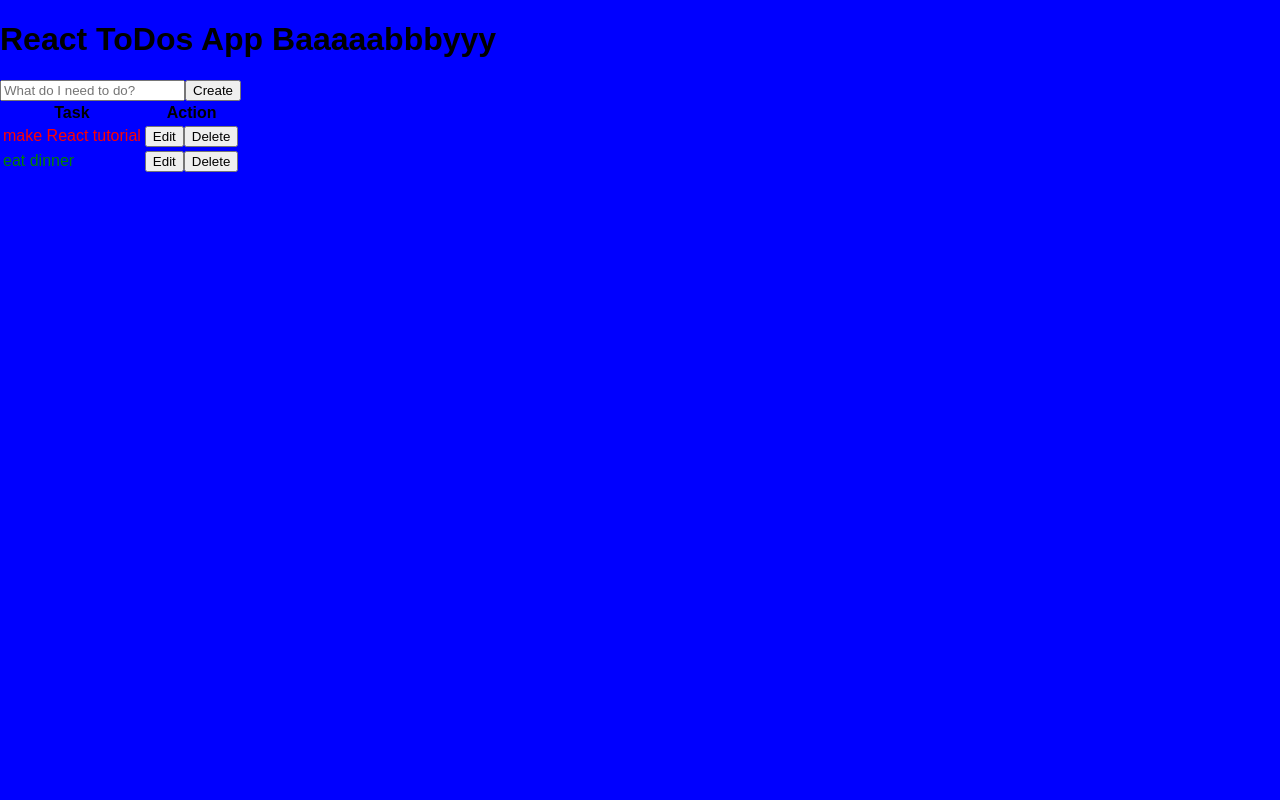
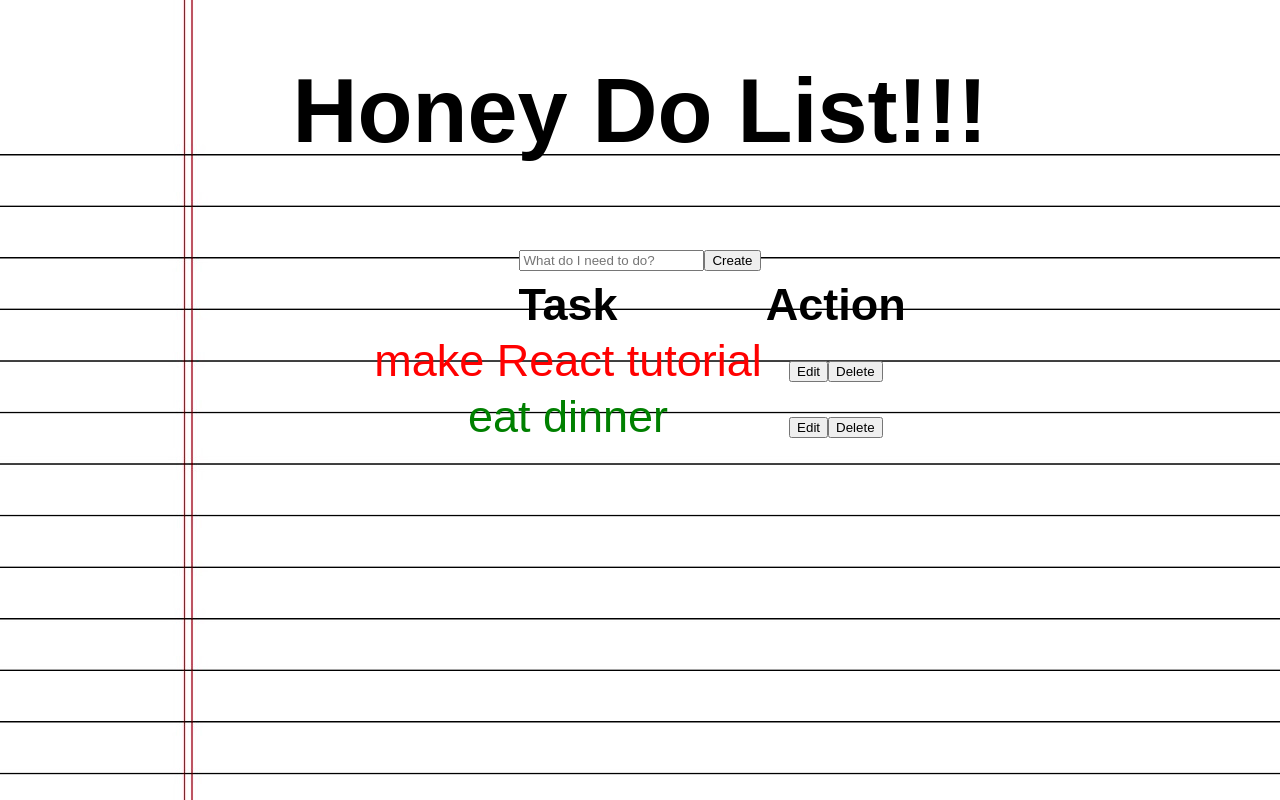
Before and after one commit to ga-wdi-exercises/todo-app-react, a React (Create React App) app: page / in a window 1280 px wide. Built offline with nearby package versions, Linux system fonts and the light colour scheme.

Commit message:
finished product

```diff
--- a/src/App.js
+++ b/src/App.js
@@ -26,7 +26,7 @@ class App extends Component {
   render() {
     return (
     <div>
-      <h1>React ToDos App Baaaaabbbyyy</h1>
+      <h1>Honey Do List!!!</h1>
       <CreateTodo todos={this.state.todos} createTask={this.createTask.bind(this)}/>
       <TodosList
           todos={this.state.todos}
--- a/src/styles/index.css
+++ b/src/styles/index.css
@@ -2,5 +2,25 @@ body {
   margin: 0;
   padding: 0;
   font-family: sans-serif;
-  background-color: blue;
+  background: url("paper.jpg")
 }
+
+div {
+  font-size: 45px;
+}
+
+h1 {
+  text-align: center;
+}
+
+table {
+  text-align: center;
+  margin-left: auto;
+  margin-right: auto;
+}
+
+form {
+  text-align: center;
+  margin-left: auto;
+  margin-right: auto;
+}
```
Also changed, not shown: src/styles/paper.jpg (added).
